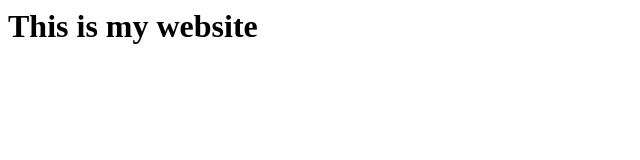
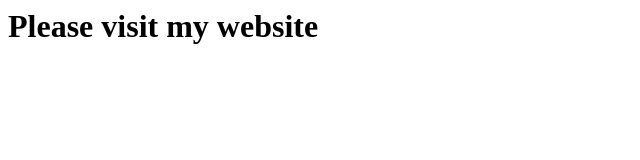
Before and after one commit to swati-zampal/myhtmlproject, a plain HTML site: page index.html in a window 1280 px wide. Shown: the whole page, without its empty margins (0-640 px from the left). Drawn offline with Linux system fonts and the light colour scheme.

Commit message:
second try

```diff
--- a/index.html
+++ b/index.html
@@ -1 +1 @@
-<h1> This is my website </h1>
+<h1>Please visit my website </h1>
```
